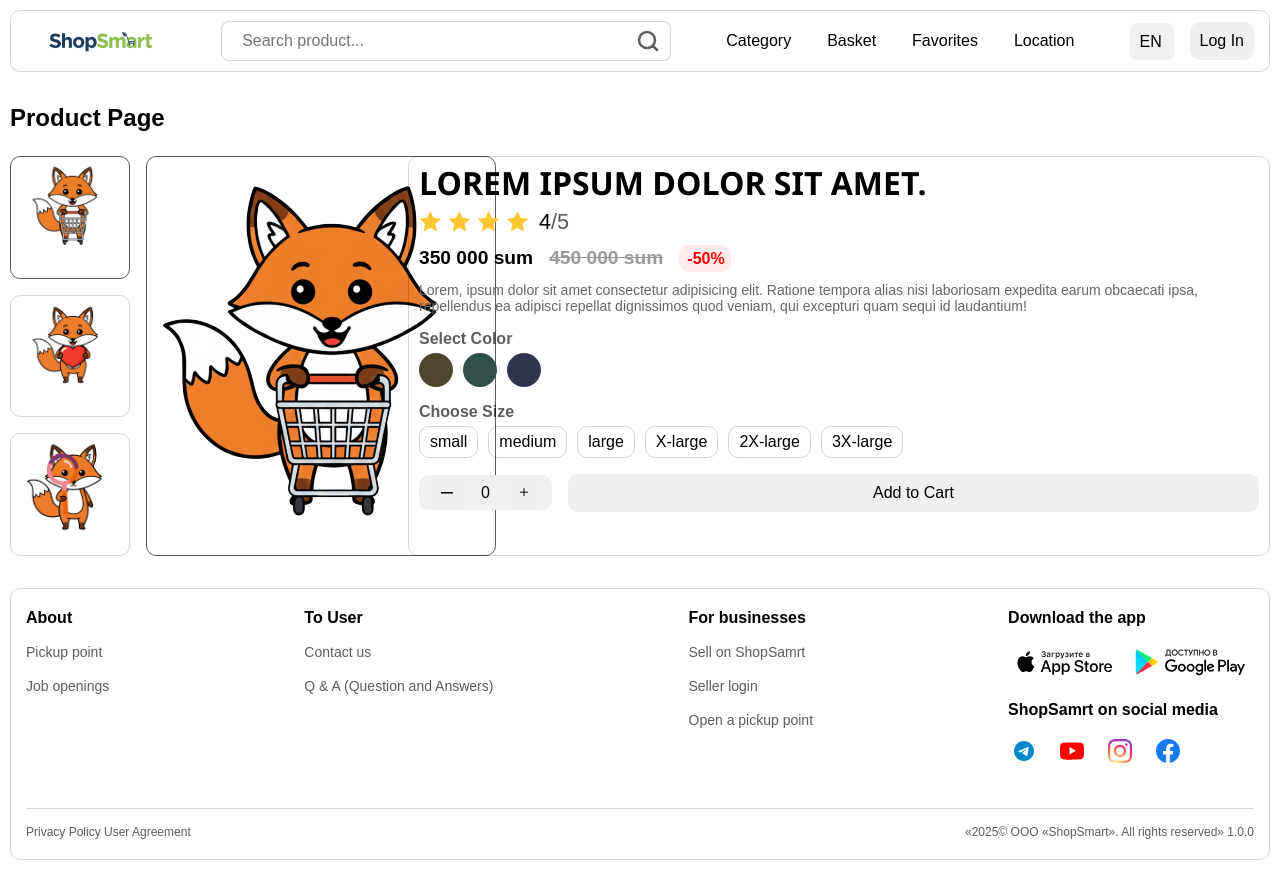
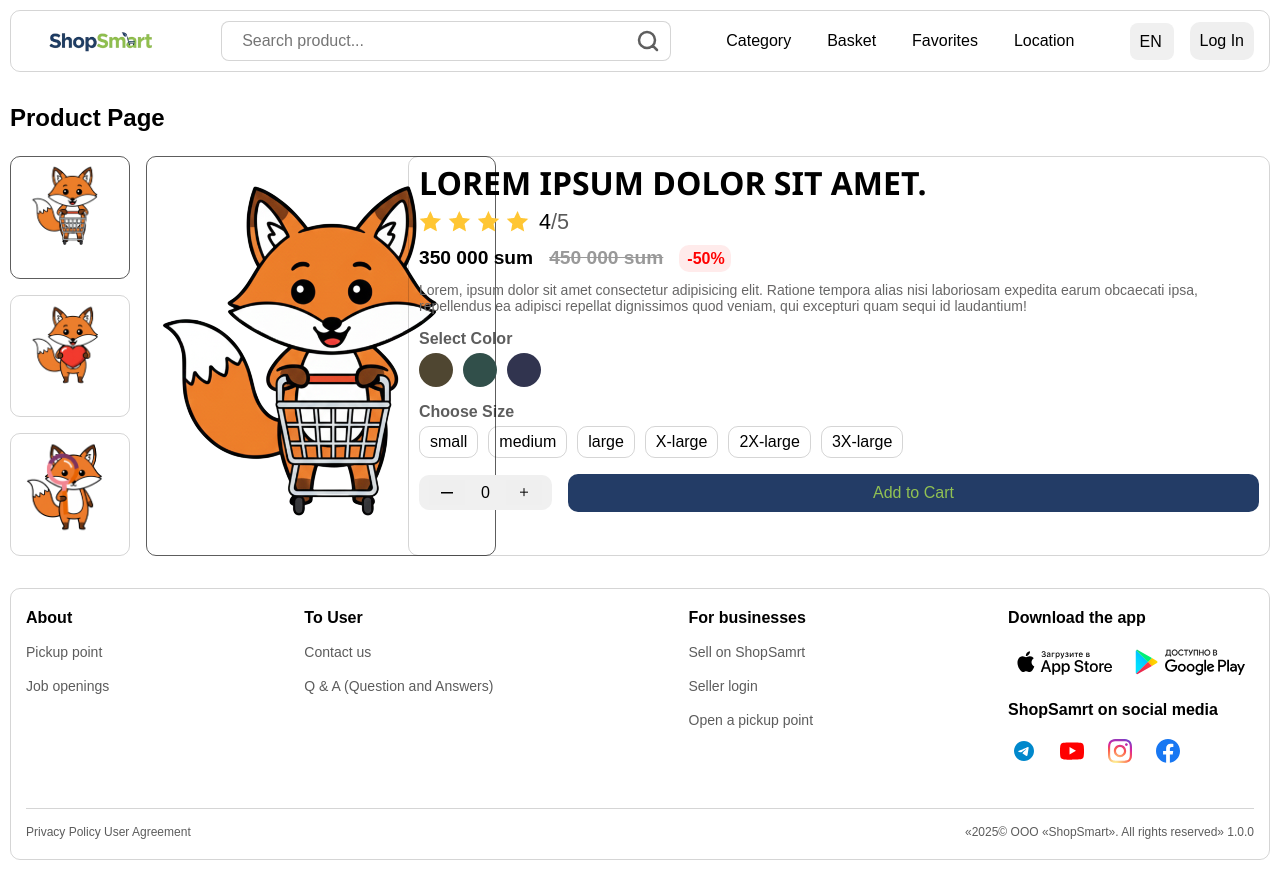
Before and after one commit to ibrohim088/base, a plain HTML site: page components/ProductPage.html in a window 1280 px wide. Both pictures are taken after a click on the button "Add to Cart". Drawn offline with nearby package versions, Linux system fonts and the light colour scheme.

Commit message:
add cart update

```diff
--- a/js/product.js
+++ b/js/product.js
@@ -68,6 +68,8 @@ plus.addEventListener('click', () => {
 
 // ? selected img ==========================================================================================================
 // ? selected img ==========================================================================================================
+
+
 const imgItems = document.querySelectorAll('.img_list_item')
 const selectedImgBLock = document.querySelector('.selected_img-block')
 
@@ -86,3 +88,16 @@ imgItems.forEach(imgItem => imgItem.addEventListener('click', () => {
   const img = imgItem.querySelector('img')
   selectedImgBLock.innerHTML = `<img src="${img.src}">`
 }))
+
+
+// ? is-active_add-cart img ==========================================================================================================
+// ? is-active_add-cart img ==========================================================================================================
+
+const isActiveAddCart = document.querySelector('.add_cart')
+isActiveAddCart.addEventListener('click', () => {
+  if (isActiveAddCart.classList.contains('active_add-cart')) {
+    isActiveAddCart.classList.remove('active_add-cart')
+  } else {
+    isActiveAddCart.classList.add('active_add-cart')
+  }
+})
--- a/style/styleProduct.css
+++ b/style/styleProduct.css
@@ -194,11 +194,14 @@
   cursor: pointer;
   transition: all .3s ease;
 
-  &:active,
-  &:hover {
+  /* &:active {
     background: #233c66;
     color: #91c153;
-  }
+  } */
+}
+.active_add-cart {
+  background: #233c66;
+  color: #91c153;
 }
 
 
```
